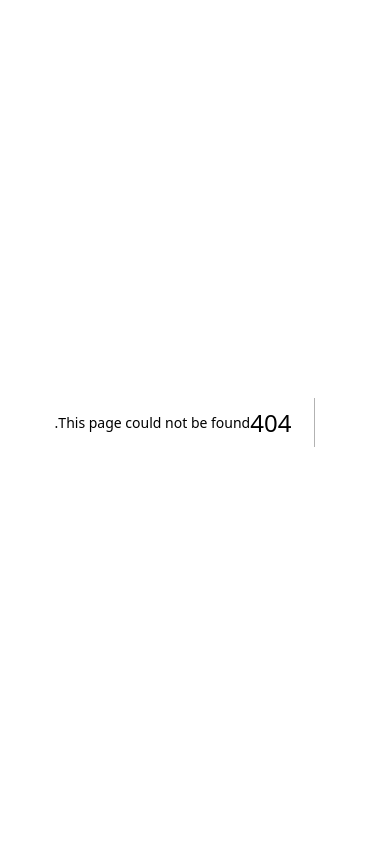
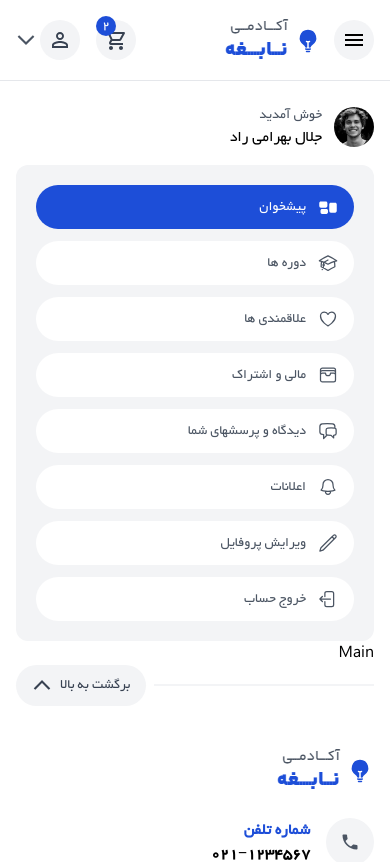
Before and after one commit to parsaes85/nabeghe, a Next.js app: page /my-account/dashboard in a window 390 px wide. Before the commit this address had no page. Shown: the top 862 px of the page. Built offline with nearby package versions, Linux system fonts and the light colour scheme.

Commit message:
complete and responsive my-account sidebar

```diff
--- /dev/null
+++ b/app/my-account/dashboard/page.js
@@ -0,0 +1,12 @@
+import React from "react";
+import Main from "@/components/templates/My_Account/Dashboard/Main";
+
+function Dashboard() {
+  return (
+    <>
+      <Main />
+    </>
+  );
+}
+
+export default Dashboard;
--- /dev/null
+++ b/app/my-account/layout.js
@@ -0,0 +1,23 @@
+import React from "react";
+import Navbar from "@/components/modules/Navbar";
+import Footer from "@/components/modules/Footer";
+import Sidebar from "@/components/modules/My_Account/Sidebar";
+
+function MyAccountLayout({ children }) {
+  return (
+    <>
+      <Navbar />
+      <div className="mt-[105px] px-4 md:px-10">
+        <div className="flex flex-col lg:flex-row">
+          <div className="flex-1 relative">
+            <Sidebar />
+          </div>
+          <div className="flex-[3.3]">{children}</div>
+        </div>
+      </div>
+      <Footer />
+    </>
+  );
+}
+
+export default MyAccountLayout;
--- /dev/null
+++ b/components/modules/My_Account/Sidebar.js
@@ -0,0 +1,195 @@
+import Link from "next/link";
+import React from "react";
+
+function Sidebar() {
+  return (
+    <div className="sticky top-24">
+      <div className="flex items-center gap-3">
+        <img
+          src="/images/teacher-img.jpeg"
+          alt=""
+          className="w-10 rounded-full"
+        />
+        <div>
+          <p className="text-gray-600 text-sm">خوش آمدید</p>
+          <p>جلال بهرامی راد</p>
+        </div>
+      </div>
+      <div className="mt-4 bg-gray-100 p-5 rounded-xl space-y-3">
+        <div>
+          <Link
+            href="#"
+            className="flex items-center gap-3 rounded-full px-4 py-3 bg-primaryBlue text-white transition-all hover:bg-primaryBlue hover:text-white"
+          >
+            <svg
+              xmlns="http://www.w3.org/2000/svg"
+              viewBox="0 0 24 24"
+              fill="currentColor"
+              className="w-5 h-5"
+            >
+              <path
+                fillRule="evenodd"
+                d="M1.5 7.125c0-1.036.84-1.875 1.875-1.875h6c1.036 0 1.875.84 1.875 1.875v3.75c0 1.036-.84 1.875-1.875 1.875h-6A1.875 1.875 0 0 1 1.5 10.875v-3.75Zm12 1.5c0-1.036.84-1.875 1.875-1.875h5.25c1.035 0 1.875.84 1.875 1.875v8.25c0 1.035-.84 1.875-1.875 1.875h-5.25a1.875 1.875 0 0 1-1.875-1.875v-8.25ZM3 16.125c0-1.036.84-1.875 1.875-1.875h5.25c1.036 0 1.875.84 1.875 1.875v2.25c0 1.035-.84 1.875-1.875 1.875h-5.25A1.875 1.875 0 0 1 3 18.375v-2.25Z"
+                clipRule="evenodd"
+              ></path>
+            </svg>
+            <span className="text-sm">پیشخوان</span>
+          </Link>
+        </div>
+        <div>
+          <Link
+            href="#"
+            className="flex items-center gap-3 rounded-full px-4 py-3 bg-white text-gray-600 transition-all hover:bg-primaryBlue hover:text-white"
+          >
+            <svg
+              xmlns="http://www.w3.org/2000/svg"
+              fill="none"
+              viewBox="0 0 24 24"
+              stroke-width="1.5"
+              stroke="currentColor"
+              class="w-5 h-5"
+            >
+              <path
+                stroke-linecap="round"
+                stroke-linejoin="round"
+                d="M4.26 10.147a60.438 60.438 0 0 0-.491 6.347A48.62 48.62 0 0 1 12 20.904a48.62 48.62 0 0 1 8.232-4.41 60.46 60.46 0 0 0-.491-6.347m-15.482 0a50.636 50.636 0 0 0-2.658-.813A59.906 59.906 0 0 1 12 3.493a59.903 59.903 0 0 1 10.399 5.84c-.896.248-1.783.52-2.658.814m-15.482 0A50.717 50.717 0 0 1 12 13.489a50.702 50.702 0 0 1 7.74-3.342M6.75 15a.75.75 0 1 0 0-1.5.75.75 0 0 0 0 1.5Zm0 0v-3.675A55.378 55.378 0 0 1 12 8.443m-7.007 11.55A5.981 5.981 0 0 0 6.75 15.75v-1.5"
+              ></path>
+            </svg>
+            <span className="text-sm">دوره ها</span>
+          </Link>
+        </div>
+        <div>
+          <Link
+            href="#"
+            className="flex items-center gap-3 rounded-full px-4 py-3 bg-white text-gray-600 transition-all hover:bg-primaryBlue hover:text-white"
+          >
+            <svg
+              xmlns="http://www.w3.org/2000/svg"
+              fill="none"
+              viewBox="0 0 24 24"
+              stroke-width="1.5"
+              stroke="currentColor"
+              class="w-5 h-5"
+            >
+              <path
+                stroke-linecap="round"
+                stroke-linejoin="round"
+                d="M21 8.25c0-2.485-2.099-4.5-4.688-4.5-1.935 0-3.597 1.126-4.312 2.733-.715-1.607-2.377-2.733-4.313-2.733C5.1 3.75 3 5.765 3 8.25c0 7.22 9 12 9 12s9-4.78 9-12Z"
+              ></path>
+            </svg>
+            <span className="text-sm">علاقمندی ها</span>
+          </Link>
+        </div>
+        <div>
+          <Link
+            href="#"
+            className="flex items-center gap-3 rounded-full px-4 py-3 bg-white text-gray-600 transition-all hover:bg-primaryBlue hover:text-white"
+          >
+            <svg
+              xmlns="http://www.w3.org/2000/svg"
+              fill="none"
+              viewBox="0 0 24 24"
+              stroke-width="1.5"
+              stroke="currentColor"
+              class="w-5 h-5"
+            >
+              <path
+                stroke-linecap="round"
+                stroke-linejoin="round"
+                d="M21 12a2.25 2.25 0 0 0-2.25-2.25H15a3 3 0 1 1-6 0H5.25A2.25 2.25 0 0 0 3 12m18 0v6a2.25 2.25 0 0 1-2.25 2.25H5.25A2.25 2.25 0 0 1 3 18v-6m18 0V9M3 12V9m18 0a2.25 2.25 0 0 0-2.25-2.25H5.25A2.25 2.25 0 0 0 3 9m18 0V6a2.25 2.25 0 0 0-2.25-2.25H5.25A2.25 2.25 0 0 0 3 6v3"
+              ></path>
+            </svg>
+            <span className="text-sm">مالی و اشتراک</span>
+          </Link>
+        </div>
+        <div>
+          <Link
+            href="#"
+            className="flex items-center gap-3 rounded-full px-4 py-3 bg-white text-gray-600 transition-all hover:bg-primaryBlue hover:text-white"
+          >
+            <svg
+              xmlns="http://www.w3.org/2000/svg"
+              fill="none"
+              viewBox="0 0 24 24"
+              stroke-width="1.5"
+              stroke="currentColor"
+              class="w-5 h-5"
+            >
+              <path
+                stroke-linecap="round"
+                stroke-linejoin="round"
+                d="M20.25 8.511c.884.284 1.5 1.128 1.5 2.097v4.286c0 1.136-.847 2.1-1.98 2.193-.34.027-.68.052-1.02.072v3.091l-3-3c-1.354 0-2.694-.055-4.02-.163a2.115 2.115 0 0 1-.825-.242m9.345-8.334a2.126 2.126 0 0 0-.476-.095 48.64 48.64 0 0 0-8.048 0c-1.131.094-1.976 1.057-1.976 2.192v4.286c0 .837.46 1.58 1.155 1.951m9.345-8.334V6.637c0-1.621-1.152-3.026-2.76-3.235A48.455 48.455 0 0 0 11.25 3c-2.115 0-4.198.137-6.24.402-1.608.209-2.76 1.614-2.76 3.235v6.226c0 1.621 1.152 3.026 2.76 3.235.577.075 1.157.14 1.74.194V21l4.155-4.155"
+              ></path>
+            </svg>
+            <span className="text-sm">دیدگاه و پرسشهای شما</span>
+          </Link>
+        </div>
+        <div>
+          <Link
+            href="#"
+            className="flex items-center gap-3 rounded-full px-4 py-3 bg-white text-gray-600 transition-all hover:bg-primaryBlue hover:text-white"
+          >
+            <svg
+              xmlns="http://www.w3.org/2000/svg"
+              fill="none"
+              viewBox="0 0 24 24"
+              stroke-width="1.5"
+              stroke="currentColor"
+              class="w-5 h-5"
+            >
+              <path
+                stroke-linecap="round"
+                stroke-linejoin="round"
+                d="M14.857 17.082a23.848 23.848 0 0 0 5.454-1.31A8.967 8.967 0 0 1 18 9.75V9A6 6 0 0 0 6 9v.75a8.967 8.967 0 0 1-2.312 6.022c1.733.64 3.56 1.085 5.455 1.31m5.714 0a24.255 24.255 0 0 1-5.714 0m5.714 0a3 3 0 1 1-5.714 0"
+              ></path>
+            </svg>
+            <span className="text-sm">اعلانات</span>
+          </Link>
+        </div>
+        <div>
+          <Link
+            href="#"
+            className="flex items-center gap-3 rounded-full px-4 py-3 bg-white text-gray-600 transition-all hover:bg-primaryBlue hover:text-white"
+          >
+            <svg
+              xmlns="http://www.w3.org/2000/svg"
+              fill="none"
+              viewBox="0 0 24 24"
+              stroke-width="1.5"
+              stroke="currentColor"
+              class="w-5 h-5"
+            >
+              <path
+                stroke-linecap="round"
+                stroke-linejoin="round"
+                d="m16.862 4.487 1.687-1.688a1.875 1.875 0 1 1 2.652 2.652L6.832 19.82a4.5 4.5 0 0 1-1.897 1.13l-2.685.8.8-2.685a4.5 4.5 0 0 1 1.13-1.897L16.863 4.487Zm0 0L19.5 7.125"
+              ></path>
+            </svg>
+            <span className="text-sm">ویرایش پروفایل</span>
+          </Link>
+        </div>
+        <div>
+          <button className="flex w-full items-center gap-3 rounded-full px-4 py-3 bg-white text-gray-600 transition-all hover:bg-primaryBlue hover:text-white">
+            <svg
+              xmlns="http://www.w3.org/2000/svg"
+              fill="none"
+              viewBox="0 0 24 24"
+              stroke-width="1.5"
+              stroke="currentColor"
+              class="w-5 h-5"
+            >
+              <path
+                stroke-linecap="round"
+                stroke-linejoin="round"
+                d="M8.25 9V5.25A2.25 2.25 0 0 1 10.5 3h6a2.25 2.25 0 0 1 2.25 2.25v13.5A2.25 2.25 0 0 1 16.5 21h-6a2.25 2.25 0 0 1-2.25-2.25V15m-3 0-3-3m0 0 3-3m-3 3H15"
+              ></path>
+            </svg>
+            <span className="text-sm">خروج حساب</span>
+          </button>
+        </div>
+      </div>
+    </div>
+  );
+}
+
+export default Sidebar;
--- /dev/null
+++ b/components/templates/My_Account/Dashboard/Main.js
@@ -0,0 +1,9 @@
+import React from 'react'
+
+function Main() {
+  return (
+    <div>Main</div>
+  )
+}
+
+export default Main
```
